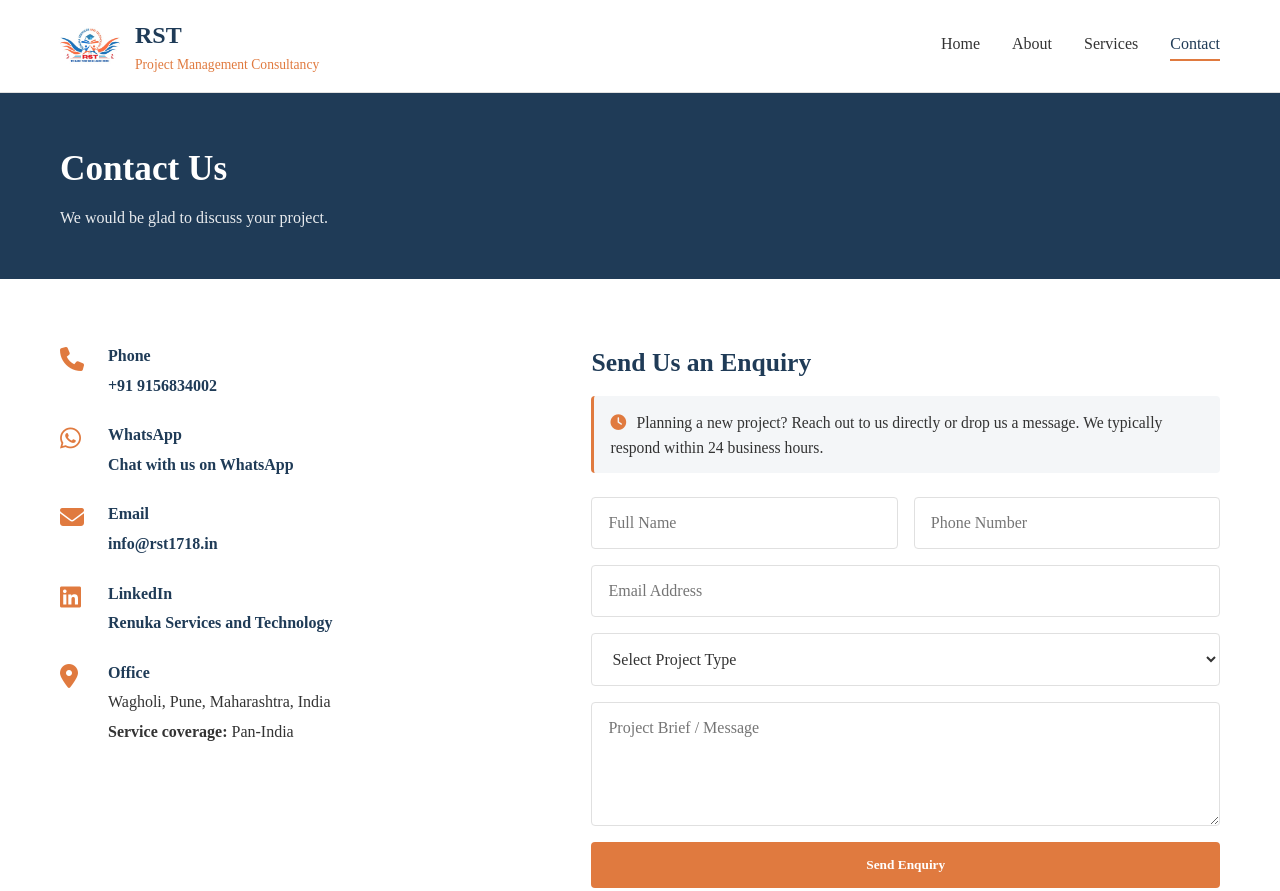
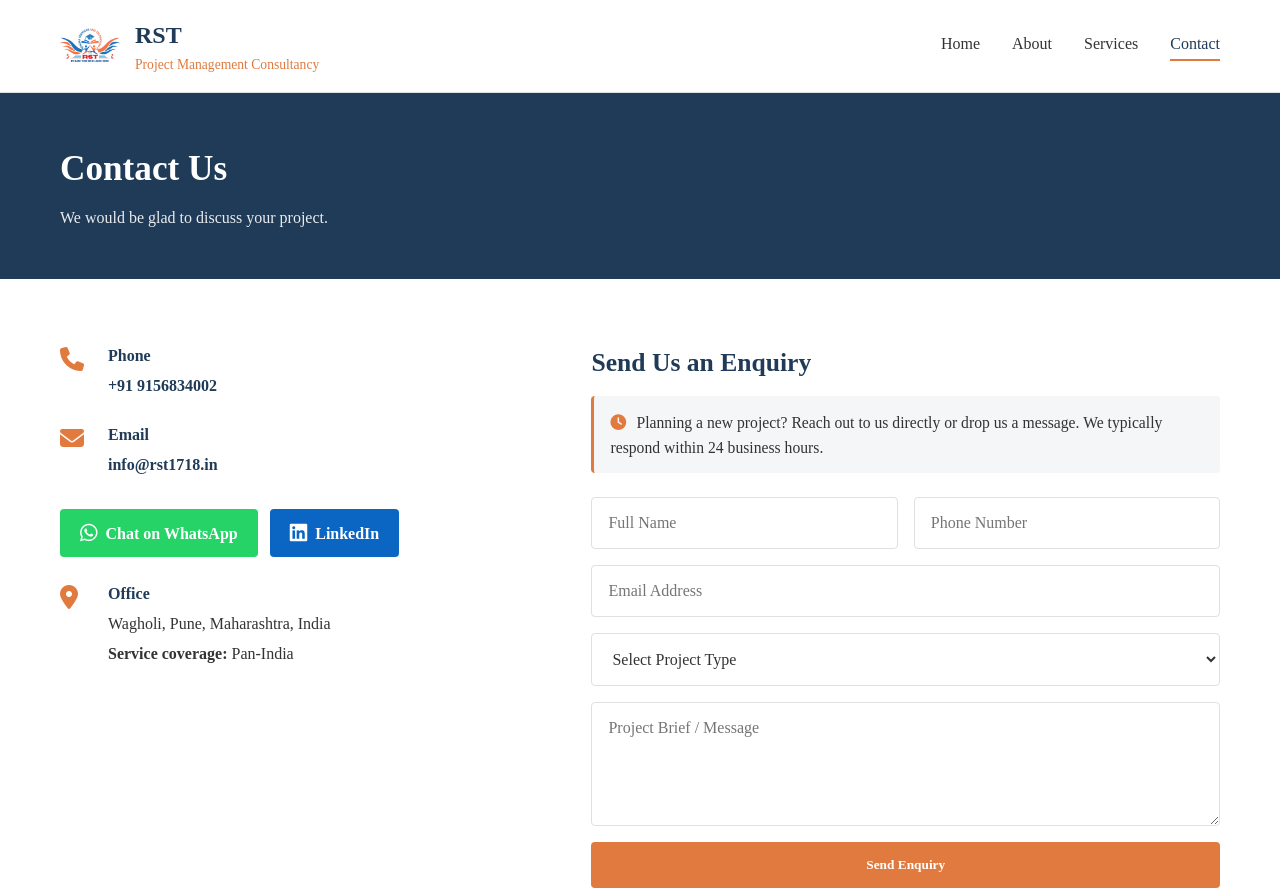
Before and after one commit to yshete4-2208/rst-website, a plain HTML site: page contact.html in a window 1280 px wide. Shown: the top 891 px of the page. Drawn offline with Linux system fonts and the light colour scheme.

Commit message:
Contact: WhatsApp and LinkedIn logo buttons

```diff
--- a/contact.html
+++ b/contact.html
@@ -50,25 +50,19 @@
                         </div>
                     </div>
                     <div class="detail">
-                        <i class="fab fa-whatsapp"></i>
-                        <div>
-                            <h3>WhatsApp</h3>
-                            <p><a href="https://wa.me/919156834002?text=Hello%20RST%2C%20I%27d%20like%20to%20discuss%20a%20project" target="_blank" rel="noopener">Chat with us on WhatsApp</a></p>
-                        </div>
-                    </div>
-                    <div class="detail">
                         <i class="fas fa-envelope"></i>
                         <div>
                             <h3>Email</h3>
                             <p><a href="mailto:info@rst1718.in">info@rst1718.in</a></p>
                         </div>
                     </div>
-                    <div class="detail">
-                        <i class="fab fa-linkedin"></i>
-                        <div>
-                            <h3>LinkedIn</h3>
-                            <p><a href="https://www.linkedin.com/company/renuka-services-and-technology" target="_blank" rel="noopener">Renuka Services and Technology</a></p>
-                        </div>
+                    <div class="social-buttons">
+                        <a href="https://wa.me/919156834002?text=Hello%20RST%2C%20I%27d%20like%20to%20discuss%20a%20project" target="_blank" rel="noopener" class="social-btn social-whatsapp">
+                            <i class="fab fa-whatsapp"></i> Chat on WhatsApp
+                        </a>
+                        <a href="https://www.linkedin.com/company/renuka-services-and-technology" target="_blank" rel="noopener" class="social-btn social-linkedin">
+                            <i class="fab fa-linkedin"></i> LinkedIn
+                        </a>
                     </div>
                     <div class="detail">
                         <i class="fas fa-location-dot"></i>
--- a/css/style.css
+++ b/css/style.css
@@ -752,6 +752,40 @@ footer {
     .page-header h1 { font-size: 1.8rem; }
 }
 
+/* ===== Social buttons ===== */
+.social-buttons {
+    display: flex;
+    flex-wrap: wrap;
+    gap: 0.75rem;
+    margin-top: 0.5rem;
+}
+
+.social-btn {
+    display: inline-flex;
+    align-items: center;
+    gap: 0.5rem;
+    padding: 0.7rem 1.25rem;
+    border-radius: 4px;
+    color: var(--white);
+    font-weight: 600;
+    font-size: 1rem;
+    text-decoration: none;
+}
+
+.social-btn i {
+    font-size: 1.25rem;
+    color: var(--white);
+}
+
+.social-btn:hover {
+    opacity: 0.9;
+    transform: translateY(-1px);
+    text-decoration: none;
+}
+
+.social-whatsapp { background-color: #25d366; }
+.social-linkedin { background-color: #0a66c2; }
+
 /* ===== Contact form and notes ===== */
 .form-heading {
     color: var(--primary);
```
